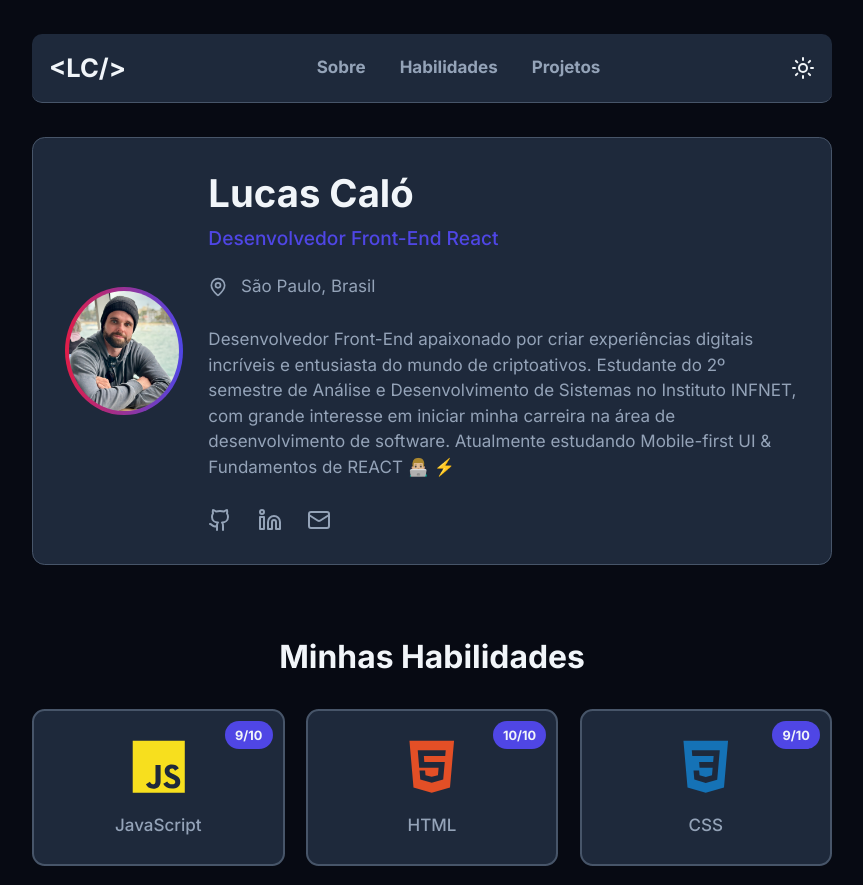
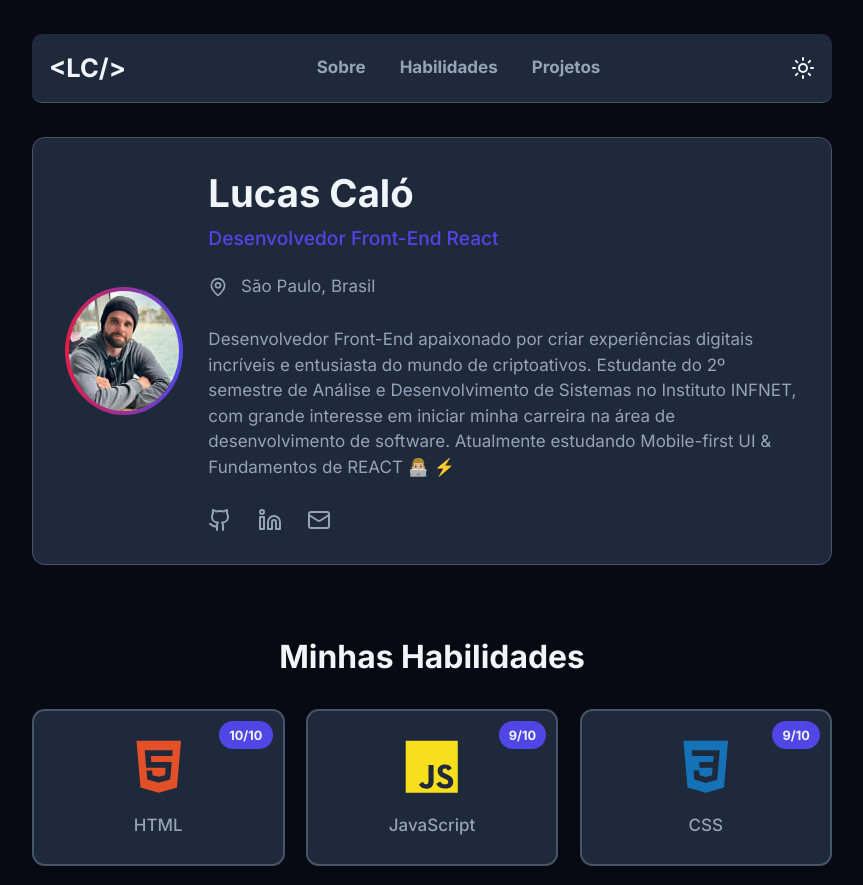
Before and after one commit to Lucas-Calo/react-portfolio, a React (Vite) app: page / in a window 1280 px wide. Shown: the top 885 px of the page, without its empty margins (208-1071 px from the left). Built offline with nearby package versions, Linux system fonts and the light colour scheme.

Commit message:
Alteração na ordem novamente

```diff
--- a/src/components/SkillsSection/SkillsSection.jsx
+++ b/src/components/SkillsSection/SkillsSection.jsx
@@ -8,16 +8,16 @@ import { DiGit } from 'react-icons/di';
 
 const skills = [
   {
+    name: 'HTML',
+    icon: <IoLogoHtml5 />,
+    color: '#E34F26',
+    score: 10
+  },
+  {
     name: 'JavaScript',
     icon: <IoLogoJavascript />,
     color: '#F7DF1E',
     score: 9
-  },
-  {
-    name: 'HTML',
-    icon: <IoLogoHtml5 />,
-    color: '#E34F26',
-    score: 10
   },
   {
     name: 'CSS',
```
